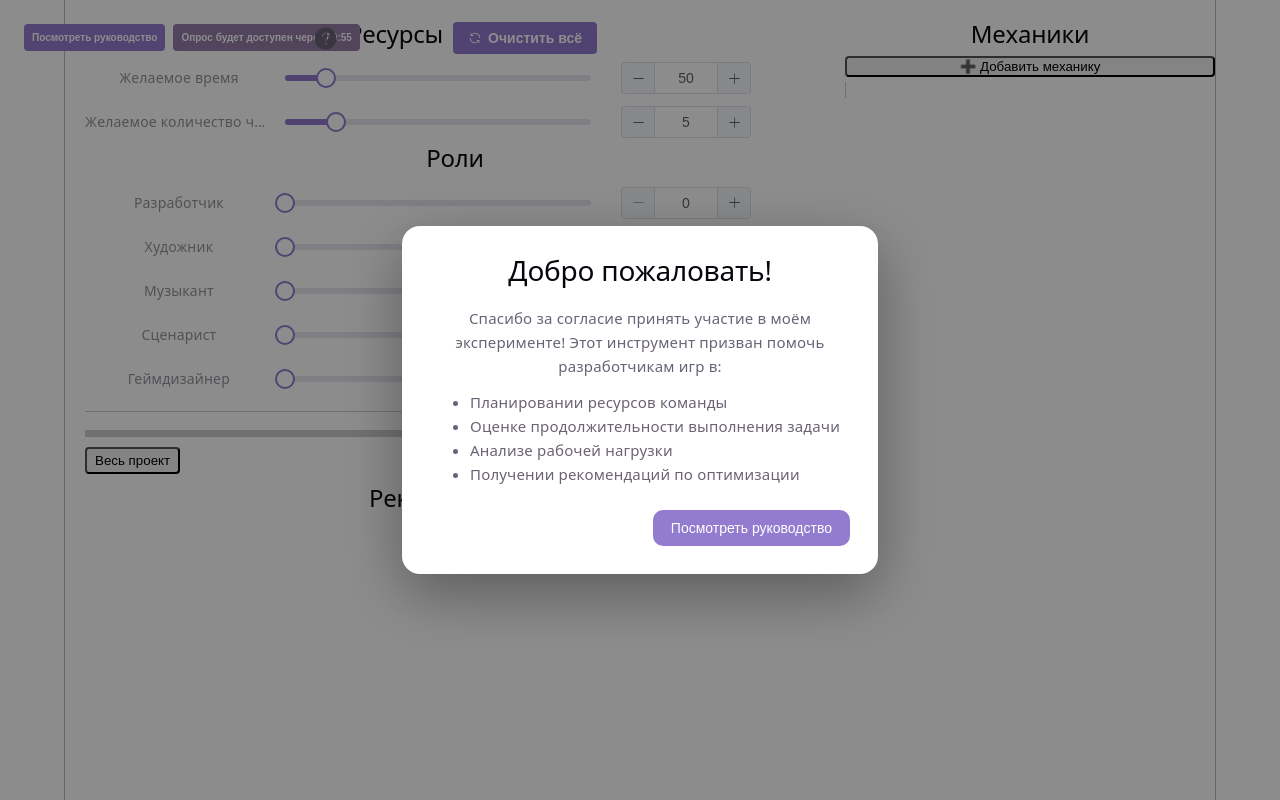
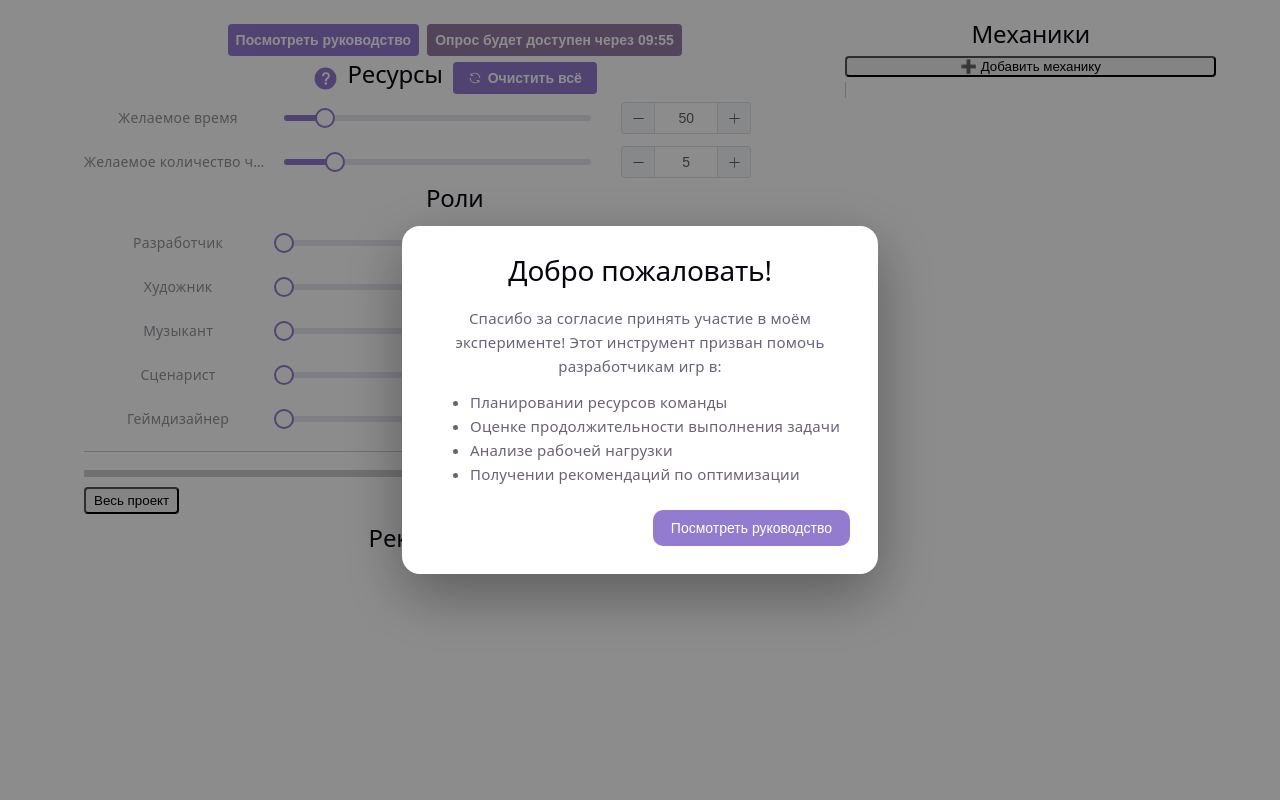
Before and after one commit to Nedodoud/TTCalculator, a Vue app: page / in a window 1280 px wide. Built offline with nearby package versions, Linux system fonts and the light colour scheme.

Commit message:
Красоту наводим

```diff
--- a/src/App.vue
+++ b/src/App.vue
@@ -145,6 +145,10 @@ onUnmounted(() => {
     <SurveyModal
     />
 
+
+    <TutorialOverlay v-if="showTutorial" @close="showTutorial = false" />
+
+    <div class="left">
         <div class="helps-buttons">
         <button
           class="tutorial-open-button"
@@ -174,9 +178,6 @@ onUnmounted(() => {
         </el-tooltip>
       </div>
 
-    <TutorialOverlay v-if="showTutorial" @close="showTutorial = false" />
-
-    <div class="left">
       <SliderGroup
         v-model:components="teamComponents"
         @reset-all="resetAllData"
@@ -217,6 +218,12 @@ onUnmounted(() => {
 .left {
   flex: 2;
   overflow-y: auto;
+  display: flex;
+  flex-direction: column;
+  align-items: center;
+}
+.left .container {
+width: 100%;
 }
 
 /* Правая часть (1/3) */
@@ -232,17 +239,12 @@ onUnmounted(() => {
   z-index: 9999;
 }
 .helps-buttons {
-  position: fixed;
-
-  left: 20px;
-  top: 20px;
   display: flex;
 }
 
 .tutorial-open-button {
   padding: 8px;
   margin: 4px;
-
   border-radius: 4px;
 
   border: none;
@@ -250,7 +252,7 @@ onUnmounted(() => {
   background: var(--accent);
   color: var(--tooltip-text);
 
-  font-size: 10px;
+  font-size: 14px;
   font-weight: bold;
 
   cursor: pointer;
--- a/src/style.css
+++ b/src/style.css
@@ -8,6 +8,8 @@
     --accent: #937BCF;
     --accent-bg: rgba(170, 59, 255, 0.1);
     --accent-border: rgba(170, 59, 255, 0.5);
+    --negative-accent: #937BCF;
+    --negative-accent-border: #rgba(170, 59, 255, 0.5);
     --disabled-accent: #947ca7;
     --disabled-accent-border: #5d4a6d;
     --social-bg: rgba(244, 243, 236, 0.5);
@@ -110,12 +112,8 @@ code {
     border-radius: 5px;
     color: var(--accent);
     background: var(--accent-bg);
-    border: 2px solid transparent;
-    transition: border-color 0.3s;
+    border: none;
     margin-bottom: 24px;
-    &:hover {
-        border-color: var(--accent-border);
-    }
     &:focus-visible {
         outline: 2px solid var(--accent);
         outline-offset: 2px;
@@ -160,7 +158,7 @@ code {
     margin-left: 0;
     margin-right: 0;
     text-align: center;
-    border-inline: 1px solid var(--border);
+    border-inline: none;
     min-height: 100svh;
     display: flex;
     flex-direction: column;
```
Lines whose indentation alone changed are shown as unchanged.
